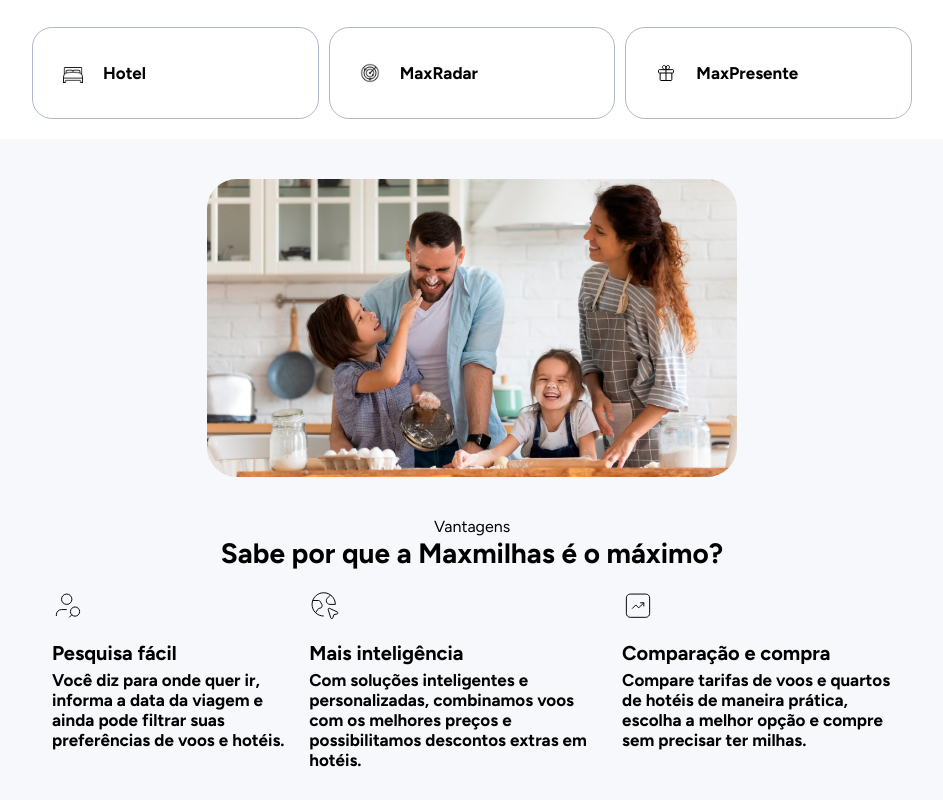
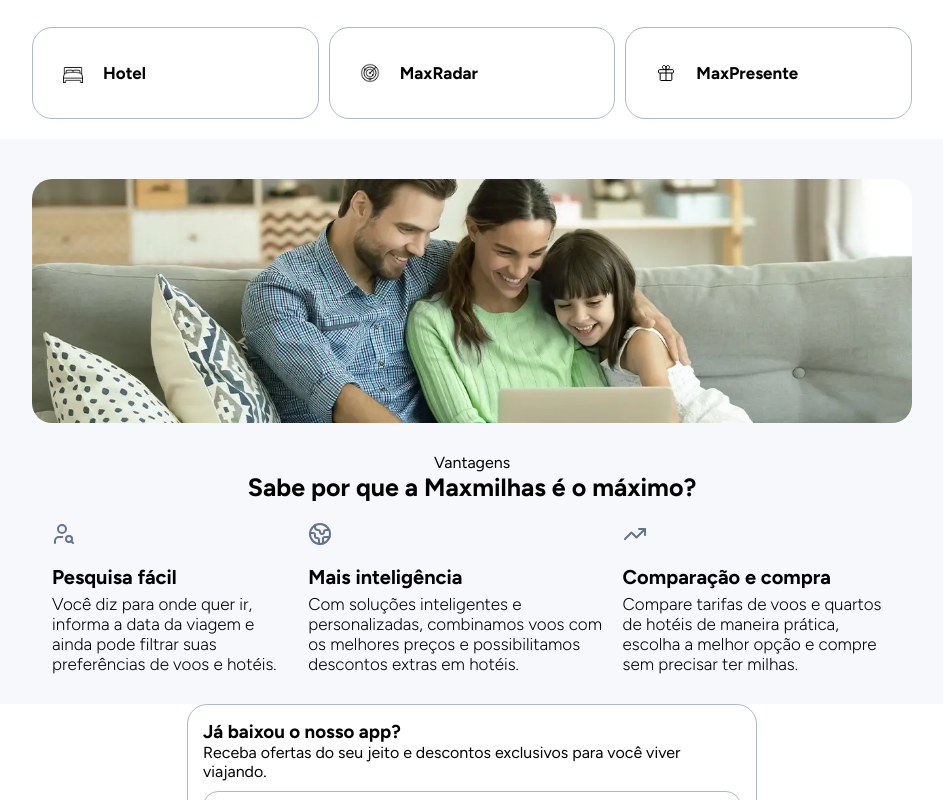
Before and after one commit to dudlves/clonePageMaxmilhas, a React (Vite) app: page / in a window 1280 px wide. Shown: the part 2200-3000 px from the top of the page, without its empty margins (168-1111 px from the left). Built offline with nearby package versions, Linux system fonts and the light colour scheme.

Commit message:
refactor: adjust and create the 'about' component

```diff
--- a/src/App.jsx
+++ b/src/App.jsx
@@ -3,6 +3,7 @@
 import Menu from "./Components/menu/Menu";
 import TravelCards from "./Components/travel-cards/TravelCards";
 import Informtion from "./Components/information/Information";
+import About from "./Components/about/About";
 
 import "./media-query.css";
 
@@ -96,120 +97,7 @@
             </div>
           </div>
         </div>
-        <div id="about">
-          <img src="familia.jpg" alt="" />
-          <div>
-            <div id="about-first-part">
-              <p>Vantagens</p>
-              <h4>Sabe por que a Maxmilhas é o máximo?</h4>
-            </div>
-            <div id="about-second-part">
-              <div>
-                <svg
-                  width="32"
-                  height="32"
-                  viewBox="0 0 32 33"
-                  fill="none"
-                  xmlns="http://www.w3.org/2000/svg"
-                >
-                  <path
-                    d="M14.6667 20.1771H9.33333C6.38781 20.1771 4 22.5649 4 25.5105V26.8438"
-                    stroke="currentColor"
-                  ></path>
-                  <circle
-                    cx="14.6654"
-                    cy="9.51046"
-                    r="5.33333"
-                    stroke="currentColor"
-                  ></circle>
-                  <circle
-                    cx="23.2603"
-                    cy="22.2512"
-                    r="4.74075"
-                    stroke="currentColor"
-                  ></circle>
-                  <path
-                    d="M19.9057 25.6034L17.332 28.1771"
-                    stroke="currentColor"
-                  ></path>
-                </svg>
-                <h5>Pesquisa fácil</h5>
-                <h6>
-                  Você diz para onde quer ir, informa a data da viagem e ainda
-                  pode filtrar suas preferências de voos e hotéis.
-                </h6>
-              </div>
-              <div>
-                <svg
-                  width="32"
-                  height="32"
-                  viewBox="0 0 32 33"
-                  fill="none"
-                  xmlns="http://www.w3.org/2000/svg"
-                >
-                  <path
-                    fillRule="evenodd"
-                    clipRule="evenodd"
-                    d="M21.9474 28.7518L19.2861 20.2505C19.0048 19.3531 19.9234 18.5505 20.7754 18.9478L28.7128 22.6518C29.6541 23.0905 29.4954 24.4745 28.4794 24.6891L25.2114 25.3811L23.9981 28.7905C23.6501 29.7691 22.2568 29.7425 21.9474 28.7518Z"
-                    stroke="currentColor"
-                  ></path>
-                  <path
-                    d="M26.6693 14.8438H21.1066C19.0239 14.8438 17.3359 13.1558 17.3359 11.0731C17.3359 10.0731 17.7333 9.11313 18.4399 8.40646L21.7119 5.13446"
-                    stroke="currentColor"
-                  ></path>
-                  <path
-                    d="M6.27671 23.4278L8.64604 19.8745C9.07538 19.2305 9.79671 18.8438 10.57 18.8438C11.446 18.8438 12.246 18.3491 12.638 17.5651L12.8154 17.2105C13.1407 16.5598 13.1407 15.7931 12.8154 15.1425L11.3047 12.1225C10.914 11.3385 10.1127 10.8438 9.23671 10.8438H3.35938"
-                    stroke="currentColor"
-                  ></path>
-                  <path
-                    d="M14.668 2.8438C8.0253 2.8438 2.66797 8.20113 2.66797 14.8438C2.66797 21.4865 8.0253 26.8438 14.668 26.8438"
-                    stroke="currentColor"
-                  ></path>
-                  <path
-                    d="M26.668 14.8438C26.668 8.20113 21.3106 2.8438 14.668 2.8438"
-                    stroke="currentColor"
-                  ></path>
-                </svg>
-                <h5>Mais inteligência</h5>
-                <h6>
-                  Com soluções inteligentes e personalizadas, combinamos voos
-                  com os melhores preços e possibilitamos descontos extras em
-                  hotéis.
-                </h6>
-              </div>
-              <div>
-                <svg
-                  width="32"
-                  height="32"
-                  viewBox="0 0 32 33"
-                  fill="none"
-                  xmlns="http://www.w3.org/2000/svg"
-                >
-                  <path
-                    fillRule="evenodd"
-                    clipRule="evenodd"
-                    d="M24 28.1771H8C5.79067 28.1771 4 26.3865 4 24.1771V8.17712C4 5.96779 5.79067 4.17712 8 4.17712H24C26.2093 4.17712 28 5.96779 28 8.17712V24.1771C28 26.3865 26.2093 28.1771 24 28.1771Z"
-                    stroke="currentColor"
-                  ></path>
-                  <path
-                    d="M18.25 13.1771H21.9993V16.9265"
-                    stroke="currentColor"
-                  ></path>
-                  <path
-                    d="M22 13.1771L16.7493 18.4278L13.7493 15.4278L10 19.1771"
-                    stroke="currentColor"
-                  ></path>
-                </svg>
-                <h5>Comparação e compra</h5>
-                <h6>
-                  Compare tarifas de voos e quartos de hotéis de maneira
-                  prática, escolha a melhor opção e compre sem precisar ter
-                  milhas.
-                </h6>
-              </div>
-            </div>
-          </div>
-        </div>
+        <About></About>
         <div id="interaction">
           <div id="download">
             <h3>Já baixou o nosso app?</h3>
--- /dev/null
+++ b/src/Components/about/About.css
@@ -0,0 +1,48 @@
+#about{
+  background-color: #f6f8fc;
+}
+
+#imgFamilia{
+  padding-top: 40px;
+}
+
+#about > div > img{
+  width: 100%;
+  height: auto;
+  display: block;
+  max-width: 100%;
+  border-radius: 20px;
+}
+
+#about-first-part{
+  padding-top: 30px;
+  display: flex;
+  flex-direction: column;
+  align-items: center;
+}
+
+#about-first-part > h4{
+  font-size: 25px;
+}
+
+#about-second-part{
+  margin-left: 20px;
+  margin-top: 20px;
+}
+
+#about-second-part > div > h5{
+  font-size: 20px;
+  padding-top: 15px;
+  padding-bottom: 5px;
+}
+
+#about-second-part > div > h6{
+  font-size: 17px;
+  font-weight: 300;
+  margin-bottom: 30px;
+}
+
+#about-second-part > div > p{
+  padding-top: 15px;
+  padding-bottom: 30px;
+}
--- /dev/null
+++ b/src/Components/about/About.jsx
@@ -0,0 +1,37 @@
+import './About.css';
+import { UserSearch, Earth, TrendingUp } from 'lucide-react';
+
+function About(){
+  return(
+    <div id="about">
+      <div id='imgFamilia'>
+        <img src="familia2.webp" alt="" />
+      </div>
+      <div>
+        <div id="about-first-part">
+          <p>Vantagens</p>
+          <h4>Sabe por que a Maxmilhas é o máximo?</h4>
+        </div>
+        <div id="about-second-part">
+          <div>
+            <UserSearch color="#64748b"/>
+            <h5>Pesquisa fácil</h5>
+            <h6>Você diz para onde quer ir, informa a data da viagem e ainda pode filtrar suas preferências de voos e hotéis.</h6>
+          </div>
+          <div>
+            <Earth color="#64748b"/>
+            <h5>Mais inteligência</h5>
+            <h6>Com soluções inteligentes e personalizadas, combinamos voos com os melhores preços e possibilitamos descontos extras em hotéis.</h6>
+          </div>
+          <div>
+            <TrendingUp color="#64748b"/>
+            <h5>Comparação e compra</h5>
+            <h6>Compare tarifas de voos e quartos de hotéis de maneira prática, escolha a melhor opção e compre sem precisar ter milhas.</h6>
+          </div>
+        </div>
+      </div>
+    </div>
+  )
+}
+
+export default About;
--- a/src/Components/information/Information.css
+++ b/src/Components/information/Information.css
@@ -1,4 +1,3 @@
-
 #information{
   background-color: #f6f8fc;
 }
@@ -13,7 +12,6 @@
 #infor-first-part > p{
   font-size: 15px;
   color: #1e2a3b;
-
 }
 
 #infor-first-part > h4{
--- a/src/Components/information/Information.jsx
+++ b/src/Components/information/Information.jsx
@@ -1,8 +1,7 @@
 import "./Information.css";
 import Button from "../button/Button";
-import { Settings2 } from 'lucide-react';
-import { Ticket } from 'lucide-react';
-import { Wallet } from 'lucide-react';
+import { Settings2, Ticket, Wallet } from 'lucide-react';
+
 
 function Informtion(){
   return(
```
Also changed, not shown: src/index.css (+2 -101 lines), public/familia.jpg (deleted), public/familia2.webp (added).
